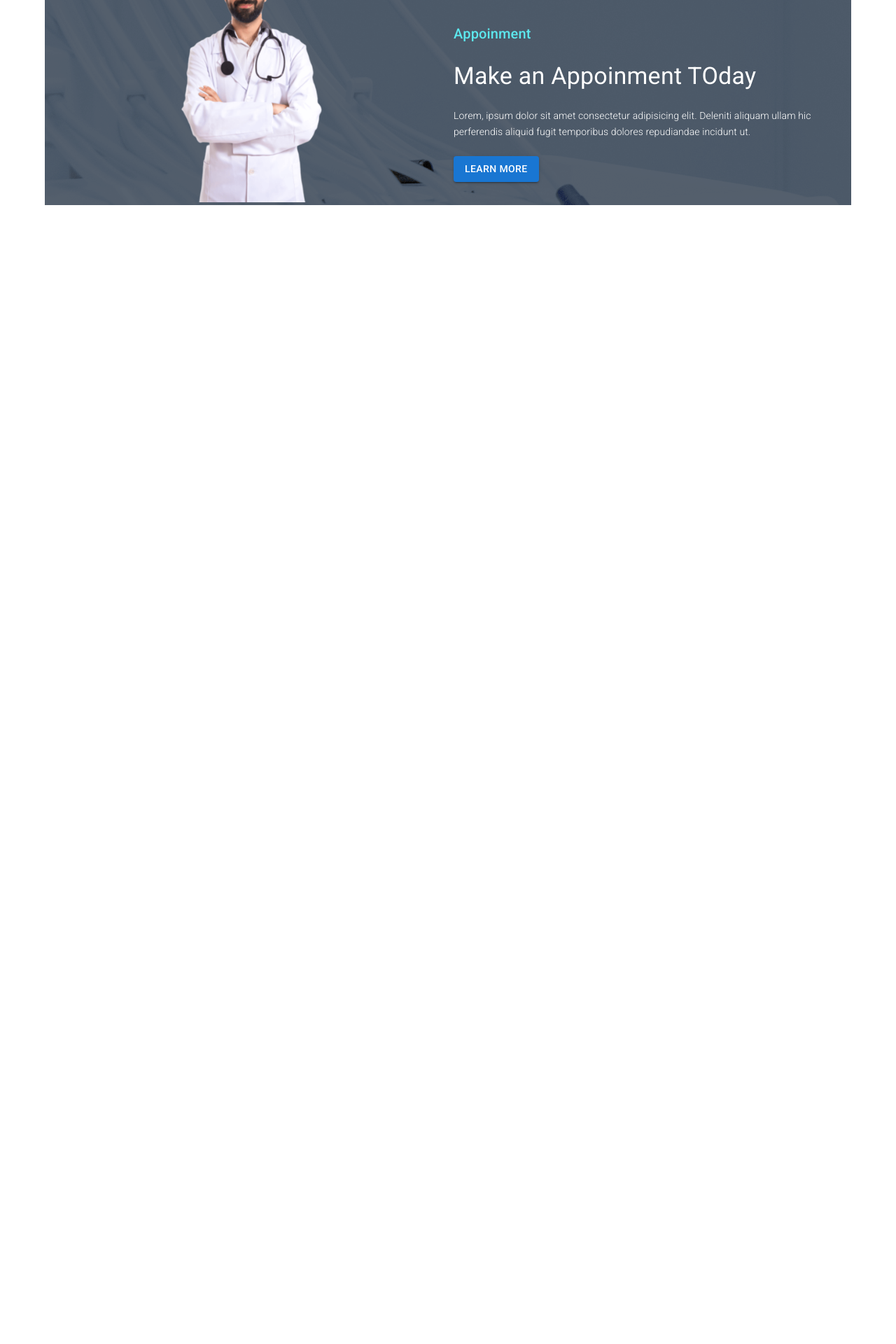
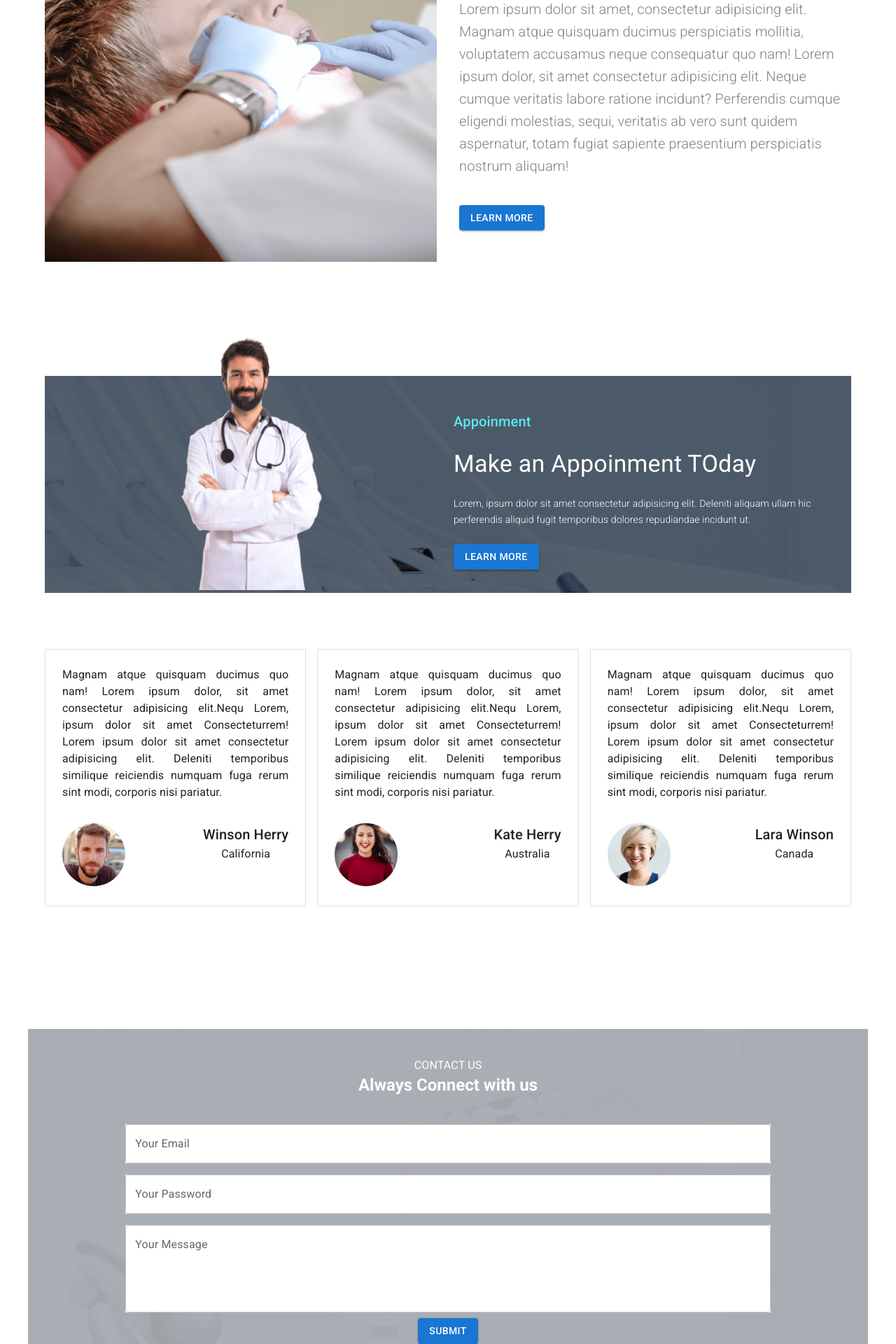
Before and after one commit to rkhademul8/doctor-portal-client, a React (Create React App) app: page / in a window 1280 px wide. Shown: the part 1181-3101 px from the top of the page at 70% size. Before the commit the page ends 1474 px from the top, so only its background shows below. Built offline with nearby package versions, Linux system fonts and the light colour scheme.

Commit message:
contact_testimonial_feture_add_in_home_page

```diff
--- a/src/Pages/Home/AppoinmentBanner/AppoinmentBanner.js
+++ b/src/Pages/Home/AppoinmentBanner/AppoinmentBanner.js
@@ -21,10 +21,10 @@ const AppoinmentBanner = () => {
           <Grid item xs={12} md={6}>
             <img style={{width:'400px', marginTop:'-110px'}} src={doctor} alt="" />
           </Grid>
+
           <Grid item xs={12} md={6} sx={{display:'flex',justifyContent: 'flex-start' ,
           alignItems:'center',
-          textAlign:'left'
-        }}>
+          textAlign:'left' }}>
 
             <Box >
             <Typography variant='h6' sx={{mb:3}} style={{color:'#5CE7ED'}}>
--- /dev/null
+++ b/src/Pages/Home/Contact/Contact.js
@@ -0,0 +1,51 @@
+import { Button, Container, TextField, Typography } from '@mui/material';
+import { Box } from '@mui/system';
+import React from 'react';
+import bg from '../../../images/bg.png'
+
+
+const BannerBg={
+    background: `url(${bg})`,
+    backgroundColor: 'rgba(45,58,74,0.4)',
+    backgroundBlendMode:'darken, luminosity',
+    marginTop:175,
+}
+
+const Contact = () => {
+    return (
+        <Container style={BannerBg}>
+            <Typography sx={{pt:5, color:'white' }} >CONTACT US</Typography>
+            <Typography sx={{fontWeight:'600',mb:4,color:'white'}} variant='h5'>Always Connect with us</Typography>
+            <Box>
+
+            <TextField sx={{width:'80%' , m:1, backgroundColor:'white'}}
+          id="outlined-password-input"
+          label="Your Email"
+          type="email"
+          autoComplete="current-password"
+        />
+         <TextField sx={{width:'80%' , m:1,backgroundColor:'white'}}
+          id="outlined-password-input"
+          label=" Your Password"
+          type="password"
+          autoComplete="current-password"
+        />
+
+<TextField sx={{width:'80%' , m:1,backgroundColor:'white'}}
+          id="outlined-password-input"
+          label=" Your Message"
+          multiline
+          rows={4}
+          type="text"
+          autoComplete="current-password"
+        />
+        <br />
+
+        <Button variant="contained">Submit</Button>
+
+            </Box>
+        </Container>
+    );
+};
+
+export default Contact;
--- /dev/null
+++ b/src/Pages/Home/Feature/Feature.js
@@ -0,0 +1,41 @@
+import React from 'react';
+import Box from '@mui/material/Box';
+import Paper from '@mui/material/Paper';
+import Grid from '@mui/material/Grid';
+import { Button, Container, Typography } from '@mui/material';
+import treatment from '../../../images/treatment.png'
+import { height } from '@mui/system';
+
+const Feature = () => {
+    return (
+
+
+     <Container>
+        <Box sx={{ flexGrow: 1 }}>
+            <Grid container spacing={4}>
+                <Grid item xs={12} md={6}>
+                    <img style={{width:'100%',height:'550px'}} src={treatment} alt="" />
+                </Grid>
+                <Grid sx={{textAlign:'left',display:'flex',alignItems:'center', }} item xs={12} md={6}>
+               <Box>
+               <Typography sx={{mb:5,fontWeight:'600'}} variant='h4'>
+                    Exceptional Dental Care, on Your Terms
+                </Typography>
+                <Typography sx={{mb:5}} variant='h6' style={{color:'gray', fontSize:20, fontWeight:300}}>
+                    Lorem ipsum dolor sit amet, consectetur adipisicing elit. Magnam atque quisquam ducimus perspiciatis mollitia, voluptatem accusamus neque consequatur quo nam! Lorem ipsum dolor, sit amet consectetur adipisicing elit. Neque cumque veritatis labore ratione incidunt? Perferendis cumque eligendi molestias, sequi, veritatis ab vero sunt quidem aspernatur, totam fugiat sapiente praesentium perspiciatis nostrum aliquam!
+                </Typography>
+
+                <Button variant="contained">Learn More</Button>
+               </Box>
+                </Grid>
+
+
+            </Grid>
+         </Box>
+    </Container>
+
+
+    );
+};
+
+export default Feature;
--- a/src/Pages/Home/Home/Home.js
+++ b/src/Pages/Home/Home/Home.js
@@ -2,7 +2,10 @@ import React from 'react';
 import Navigation from '../../Shared/Navigation/Navigation';
 import AppoinmentBanner from '../AppoinmentBanner/AppoinmentBanner';
 import Banner from '../Banner/Banner';
+import Contact from '../Contact/Contact';
+import Feature from '../Feature/Feature';
 import Services from '../Services/Services';
+import Testimonial from '../Testimonial/Testimonial';
 
 const Home = () => {
     return (
@@ -10,7 +13,10 @@ const Home = () => {
             <Navigation></Navigation>
             <Banner></Banner>
             <Services></Services>
+            <Feature></Feature>
             <AppoinmentBanner></AppoinmentBanner>
+            <Testimonial></Testimonial>
+            <Contact></Contact>
 
         </div>
     );
--- /dev/null
+++ b/src/Pages/Home/Testimonial/Testimonial.js
@@ -0,0 +1,73 @@
+import { Container, Grid, Paper, Typography } from '@mui/material';
+import { Box } from '@mui/system';
+import React from 'react';
+import people1 from '../../../images/people-1.png'
+import people2 from '../../../images/people-2.png'
+import people3 from '../../../images/people-3.png'
+
+
+const Testimonial = () => {
+    return (
+    <Container sx={{my:10}}>
+
+        <Grid container spacing={2}>
+
+            <Grid   item xs={12} md={4}>
+            <Paper sx={{p:3}} variant="outlined" square >
+                <Typography  sx={{textAlign:'justify',mb:4 }}>
+                Magnam atque quisquam ducimus quo nam! Lorem ipsum dolor,  sit amet consectetur adipisicing elit.Nequ Lorem, ipsum dolor sit amet Consecteturrem! Lorem ipsum dolor sit amet consectetur adipisicing elit. Deleniti temporibus similique reiciendis numquam fuga rerum sint modi, corporis nisi pariatur.
+                </Typography>
+                <Box sx={{display:'flex',justifyContent: 'space-between'}}>
+                    <Box><img src={people1} alt="" /></Box>
+                        <Box>
+                            <Typography variant='h6'>Winson Herry</Typography>
+                            <Typography >
+                                California
+                            </Typography>
+                        </Box>
+                </Box>
+            </Paper>
+            </Grid>
+
+
+            <Grid   item xs={12} md={4}>
+            <Paper sx={{p:3}} variant="outlined" square >
+                <Typography  sx={{textAlign:'justify',mb:4 }}>
+                Magnam atque quisquam ducimus quo nam! Lorem ipsum dolor,  sit amet consectetur adipisicing elit.Nequ Lorem, ipsum dolor sit amet Consecteturrem! Lorem ipsum dolor sit amet consectetur adipisicing elit. Deleniti temporibus similique reiciendis numquam fuga rerum sint modi, corporis nisi pariatur.
+                </Typography>
+                <Box sx={{display:'flex',justifyContent: 'space-between'}}>
+                    <Box><img src={people2} alt="" /></Box>
+                        <Box>
+                            <Typography variant='h6'>Kate Herry</Typography>
+                            <Typography >
+                                Australia
+                            </Typography>
+                        </Box>
+                </Box>
+            </Paper>
+            </Grid>
+
+            <Grid   item xs={12} md={4}>
+            <Paper sx={{p:3}} variant="outlined" square >
+                <Typography  sx={{textAlign:'justify',mb:4 }}>
+                Magnam atque quisquam ducimus quo nam! Lorem ipsum dolor,  sit amet consectetur adipisicing elit.Nequ Lorem, ipsum dolor sit amet Consecteturrem! Lorem ipsum dolor sit amet consectetur adipisicing elit. Deleniti temporibus similique reiciendis numquam fuga rerum sint modi, corporis nisi pariatur.
+                </Typography>
+                <Box sx={{display:'flex',justifyContent: 'space-between'}}>
+                    <Box><img src={people3} alt="" /></Box>
+                        <Box>
+                            <Typography variant='h6'> Lara Winson </Typography>
+                            <Typography >
+                                Canada
+                            </Typography>
+                        </Box>
+                </Box>
+            </Paper>
+            </Grid>
+
+        </Grid>
+
+        </Container>
+    );
+};
+
+export default Testimonial;
```
